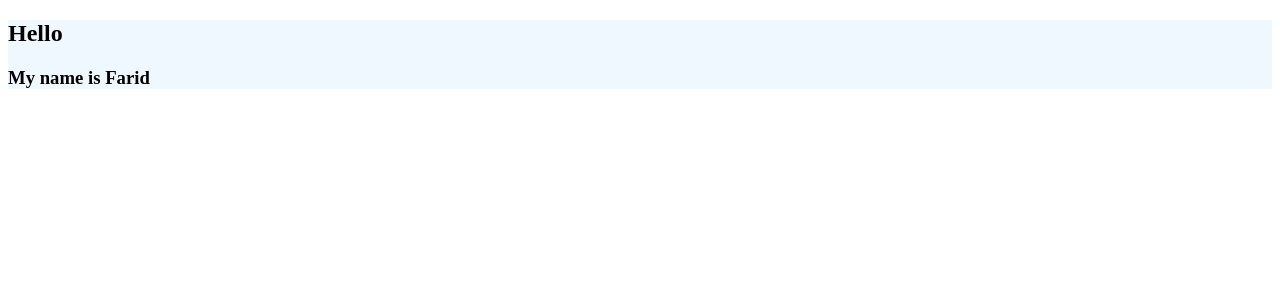
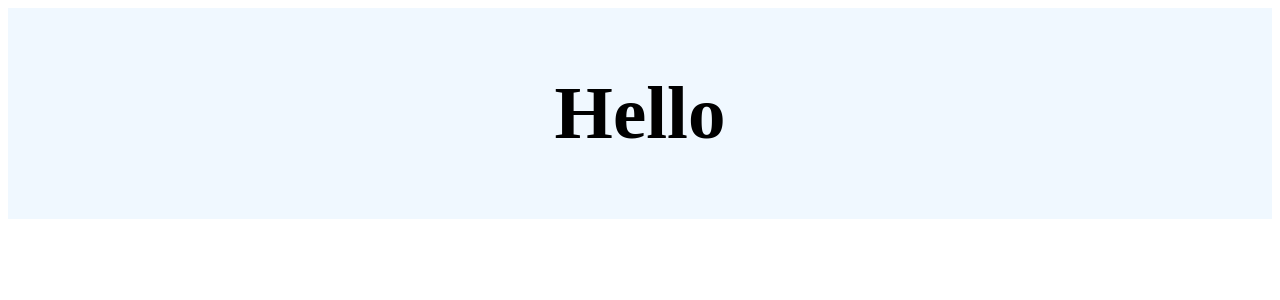
Before and after one commit to FaridManafov/portfolio, a React (Create React App) app in the folder my-app/: page / in a window 1280 px wide. Shown: the top 300 px of the page. Built offline with nearby package versions, Linux system fonts and the light colour scheme.

Commit message:
added simple CSS stuff and cleaned up render

```diff
--- a/my-app/src/App.js
+++ b/my-app/src/App.js
@@ -5,48 +5,13 @@ import './App.css';
 class App extends Component {
   render() {
     return (
-      // <div className="App">
-      //   <header className="App-header">
-      //     <img src={logo} className="App-logo" alt="logo" />
-      //     <p>
-      //       Edit <code>src/App.js</code> and save to reload.
-      //     </p>
-      //     <a
-      //       className="App-link"
-      //       href="https://reactjs.org"
-      //       target="_blank"
-      //       rel="noopener noreferrer"
-      //     >
-      //       Learn React
-      //     </a>
-      //   </header>
-      // </div>
-
 
       <section className="first-section">
 
         <div className="main-div">
-          {/* <header className="header-class">
-            Farid Manafov's Profile
-          </header> */}
 
-          <div className="main-div">
-            <h1 className="hello-text">Hello</h1>
-            <h3 className="name">My name is Farid</h3>
-            {/* <h3
-              className="cycle-text"
-              >
-              and I like to
-              <cycleText
+          <h1 className="hello-text">Hello</h1>
 
-                />
-            </h3> */}
-            {/* testing */}
-          </div>
-
-          <div className="footer-div">
-
-          </div>
         </div>
       </section>
     );
--- a/my-app/src/index.css
+++ b/my-app/src/index.css
@@ -14,5 +14,10 @@ code {
 } */
 
 .first-section{
+  display: flex;
+  align-items: center;
+  flex-flow: wrap column;
   background-color: aliceblue;
+
+  font-size: 50px;
 }
```
Also changed, not shown: 1 other file (tests, documents, lock files or other folders).
